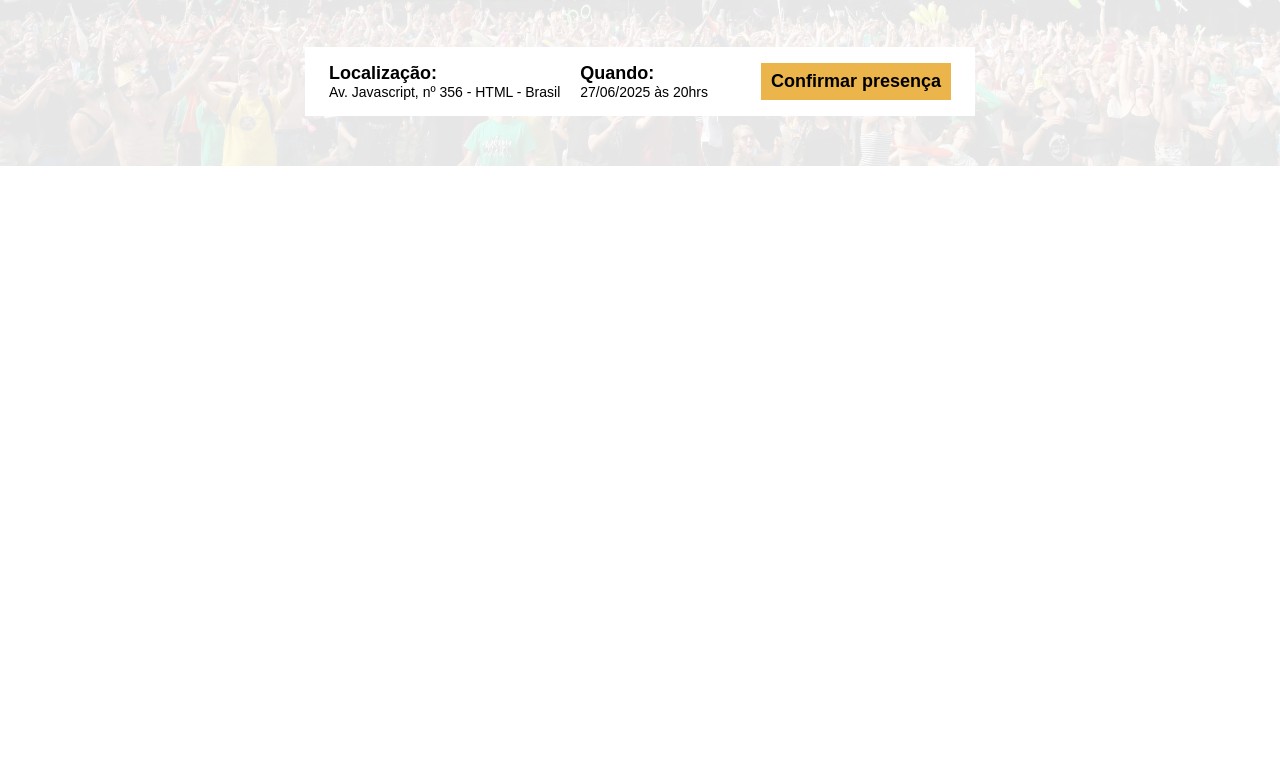
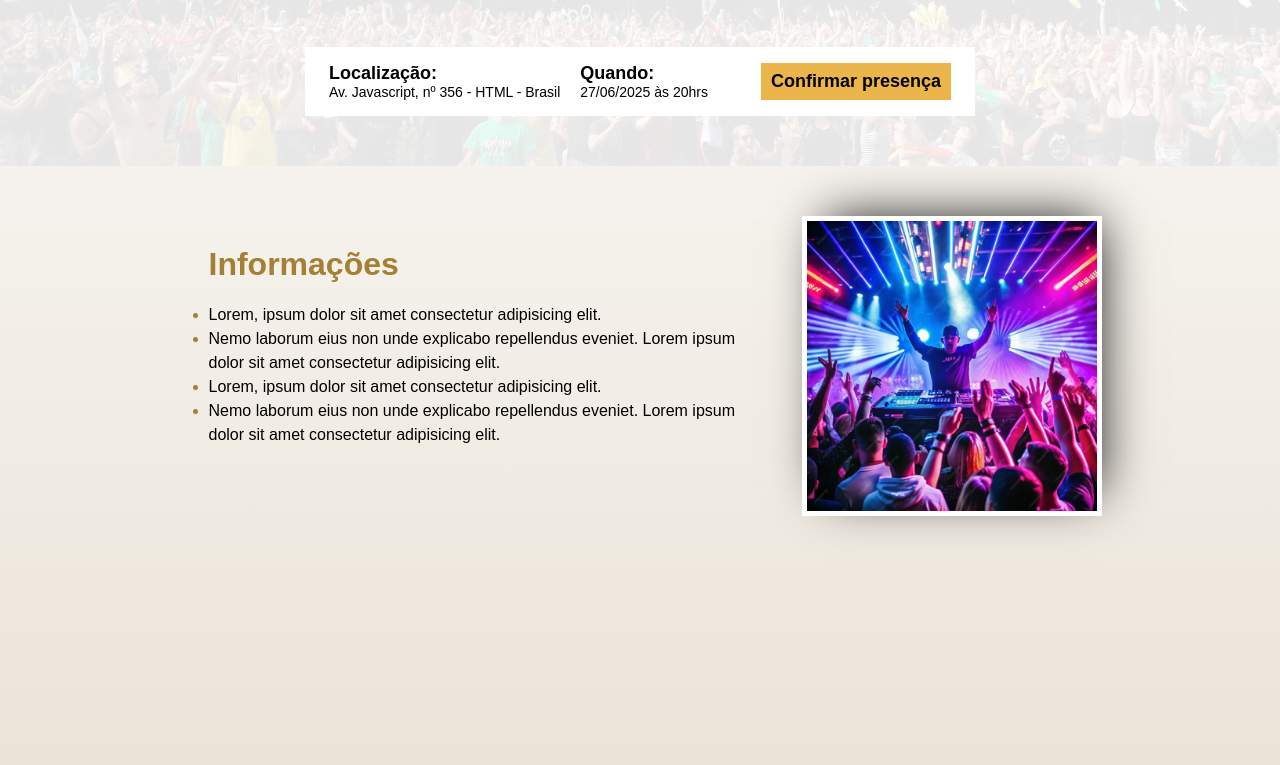
Before and after one commit to lucasgh91/evento_landingpage, a website built with Parcel: page src/index.html in a window 1280 px wide. Shown: the part 331-1096 px from the top of the page. Before the commit the page ends 800 px from the top, so only its background shows below. Built offline with nearby package versions, Linux system fonts and the light colour scheme; files whose address does not match are found by name; a web font is replaced by a local one.

Commit message:
Criado: seção Informações

```diff
--- a/src/index.html
+++ b/src/index.html
@@ -38,6 +38,27 @@
       </div>
     </div>
   </header>
+
+  <section class="infos">
+    <div class="container">
+      <div class="infos__text">
+        <h2 class="title">Informações</h2>
+        <ul>
+          <li>Lorem, ipsum dolor sit amet consectetur adipisicing elit.</li>
+          <li>Nemo laborum eius non unde explicabo repellendus eveniet. Lorem ipsum dolor sit amet consectetur adipisicing elit.</li>
+          <li>Lorem, ipsum dolor sit amet consectetur adipisicing elit.</li>
+          <li>Nemo laborum eius non unde explicabo repellendus eveniet. Lorem ipsum dolor sit amet consectetur adipisicing elit.</li>
+        </ul>
+      </div>
+      <img class="infos__img" src="images/photo1.jpg" alt="">
+    </div>
+  </section>
+          </li>
+        </ul>
+      </div>
+    </div>
+  </section>
+
   <script src="scripts/main.js"></script>
 </body>
 
--- /dev/null
+++ b/src/styles/_infos.scss
@@ -0,0 +1,32 @@
+.infos {
+
+  .container {
+    display: flex;
+    justify-content: space-between;
+  }
+
+  &__text {
+    margin: 30px;
+
+    h2 {
+      margin-bottom: 20px;
+    }
+
+    ul {
+      li {
+        line-height: 150%;
+        list-style: disc;
+
+        &::marker {
+          color: #a47f34;
+        }
+      }
+    }
+  }
+
+  &__img {
+    height: 300px;
+    border: 5px solid #fff;
+    box-shadow: 10px -10px 50px -15px #000;
+  }
+}
--- a/src/styles/main.scss
+++ b/src/styles/main.scss
@@ -2,6 +2,7 @@
 @use 'components/infos-bar';
 @use 'components/button';
 @use 'hero';
+@use 'infos';
 
 * {
   box-sizing: border-box;
@@ -12,9 +13,20 @@
   list-style: none;
 }
 
+body {
+  background: rgb(199,180,150);
+  background: linear-gradient(0deg, rgba(199,180,150,1) 0%, rgb(255, 255, 255) 100%);
+  height: 3000px;
+}
+
 .container {
   max-width: 1023px;
   width: 100%;
   padding: 50px;
   margin: 0 auto;
 }
+
+.title {
+  color: #a47f34;
+  font-size: 32px;
+}
```
Also changed, not shown: src/images/photo1.jpg (added), src/images/photo2.jpg (added).
